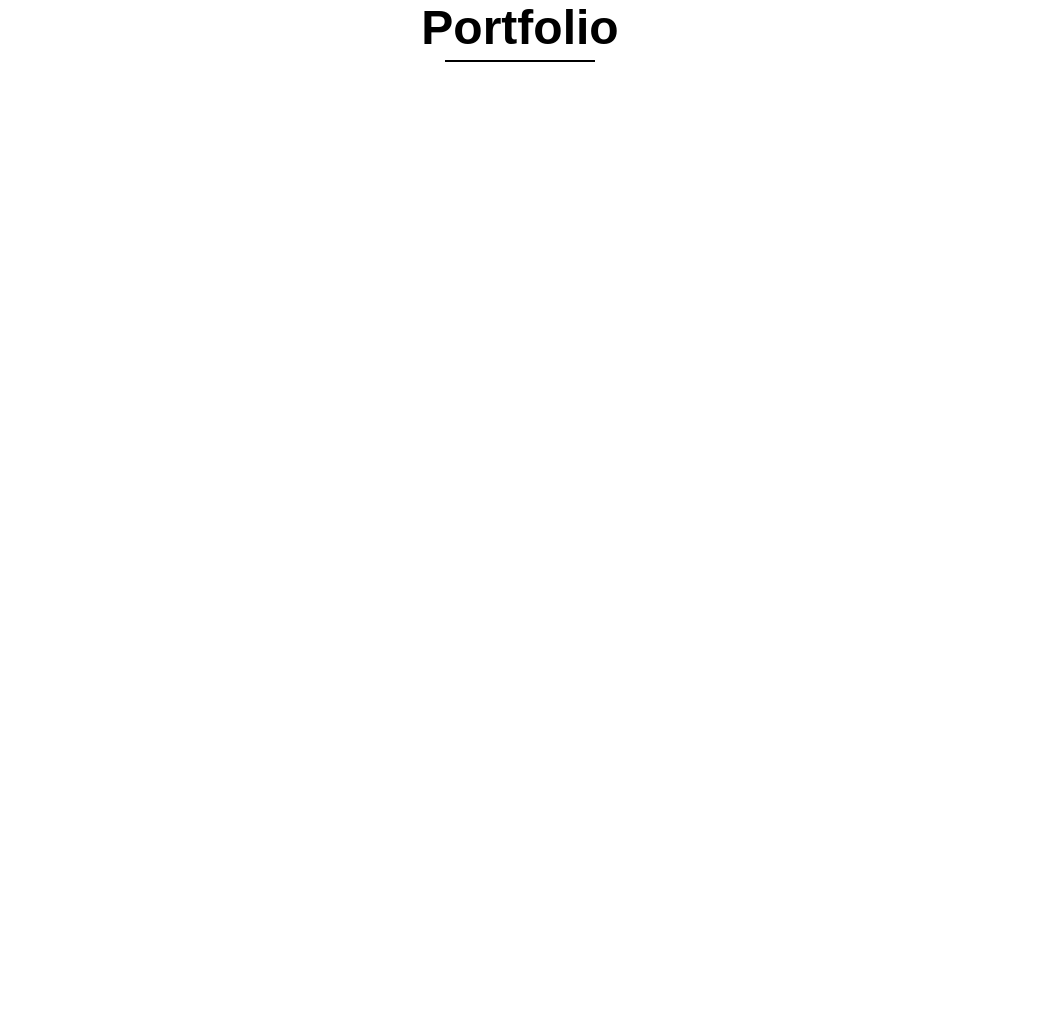
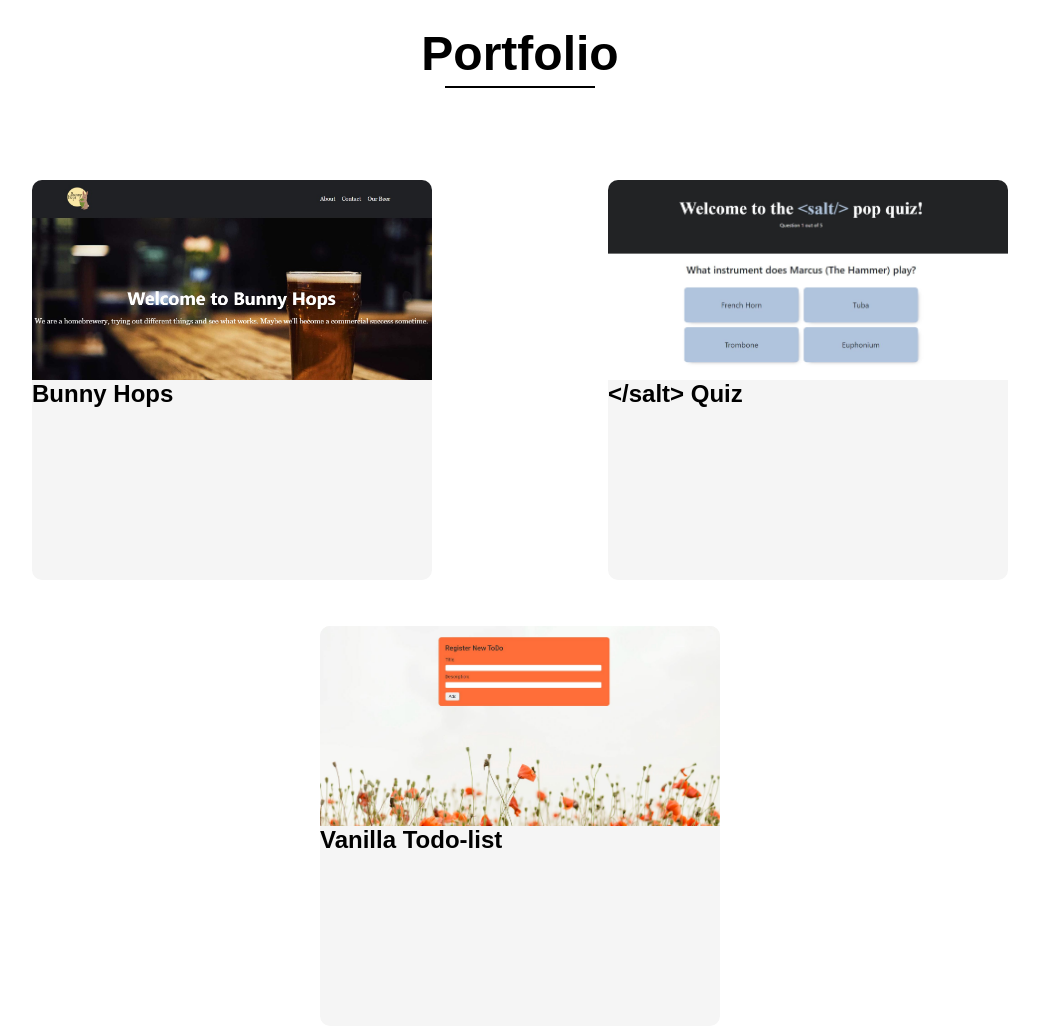
Before and after one commit to Marie-m-prog/portfolio-site, a Gatsby site: page /portfolio in a window 1280 px wide. Shown: the whole page, without its empty margins (120-1159 px from the left). Before the commit the page ends 800 px from the top, so only its background shows below. Built offline with nearby package versions, Linux system fonts and the light colour scheme; Gatsby itself is replaced by a stand-in of ours.

Commit message:
add portfolio items

```diff
--- a/src/components/styles.css
+++ b/src/components/styles.css
@@ -7,6 +7,7 @@
   margin: 0;
   padding: 0;
   box-sizing: border-box;
+  font-family: Raleway, sans-serif;
 }
 
 section {
@@ -50,7 +51,6 @@ section {
 }
 
 .title-text {
-  font-family: Raleway, sans-serif;
   position: absolute;
   top: 40%;
   left: 10%;
@@ -58,8 +58,8 @@ section {
 }
 
 .section-text {
-  font-family: Raleway, sans-serif;
   font-size: 3rem;
+  margin-top: 2%;
 }
 
 .intro {
@@ -71,6 +71,42 @@ section {
   display: flex;
   justify-content: center;
   align-items: center;
+}
+
+.portfolio-item {
+  border-radius: 10px;
+  min-width: 400px;
+  min-height: 400px;
+  margin: 2%;
+  background-color: rgb(245, 245, 245);
+}
+
+.portfolio-container {
+  display: flex;
+  flex-wrap: wrap;
+  justify-content: space-around;
+  height: 80vh;
+  align-items: center;
+  padding: 5%;
+}
+
+.bunnyhops {
+  background-image: url('../images/bunnyhops.jpg');
+}
+
+.quiz{
+  background-image: url('../images/quiz.jpg');
+}
+
+.vanilla-todo {
+  background-image: url('../images/vanilla-todo.jpg');
+}
+
+.portfolio-item-image {
+  background-size: cover;
+  height: 200px;
+  border-top-left-radius: 10px;
+  border-top-right-radius: 10px;
 }
 
 
--- a/src/pages/portfolio.js
+++ b/src/pages/portfolio.js
@@ -9,9 +9,27 @@ const Portfolio = () => (
         <div className="underline" />
       </div>
       <div className="portfolio-container">
-        <div className="portfolio-item"></div>
-        <div className="portfolio-item"></div>
-        <div className="portfolio-item"></div>
+        <div className="portfolio-item">
+          <div className="portfolio-item-image bunnyhops"></div>
+          <div className="portfolio-item-text">
+            <h1>Bunny Hops</h1>
+            <p></p>
+          </div>
+        </div>
+        <div className="portfolio-item">
+          <div className="portfolio-item-image quiz"></div>
+          <div className="portfolio-item-text">
+            <h1>{`</salt> Quiz`}</h1>
+            <p></p>
+          </div>
+        </div>
+        <div className="portfolio-item">
+          <div className="portfolio-item-image vanilla-todo"></div>
+          <div className="portfolio-item-text">
+            <h1>Vanilla Todo-list</h1>
+            <p></p>
+          </div>
+        </div>
       </div>
     </section>
   </div>
```
Also changed, not shown: src/images/bunnyhops.jpg (added), src/images/quiz.JPG (added), src/images/vanilla-todo.JPG (added).
